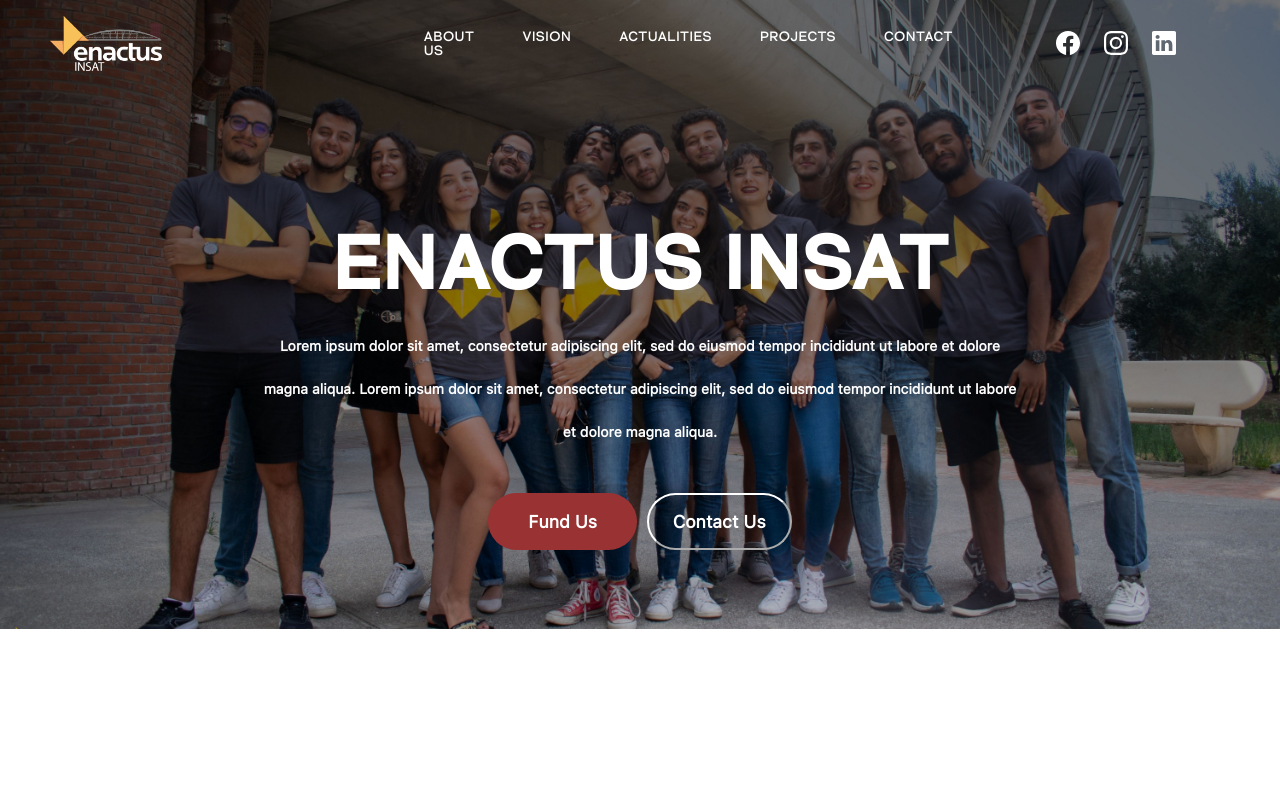
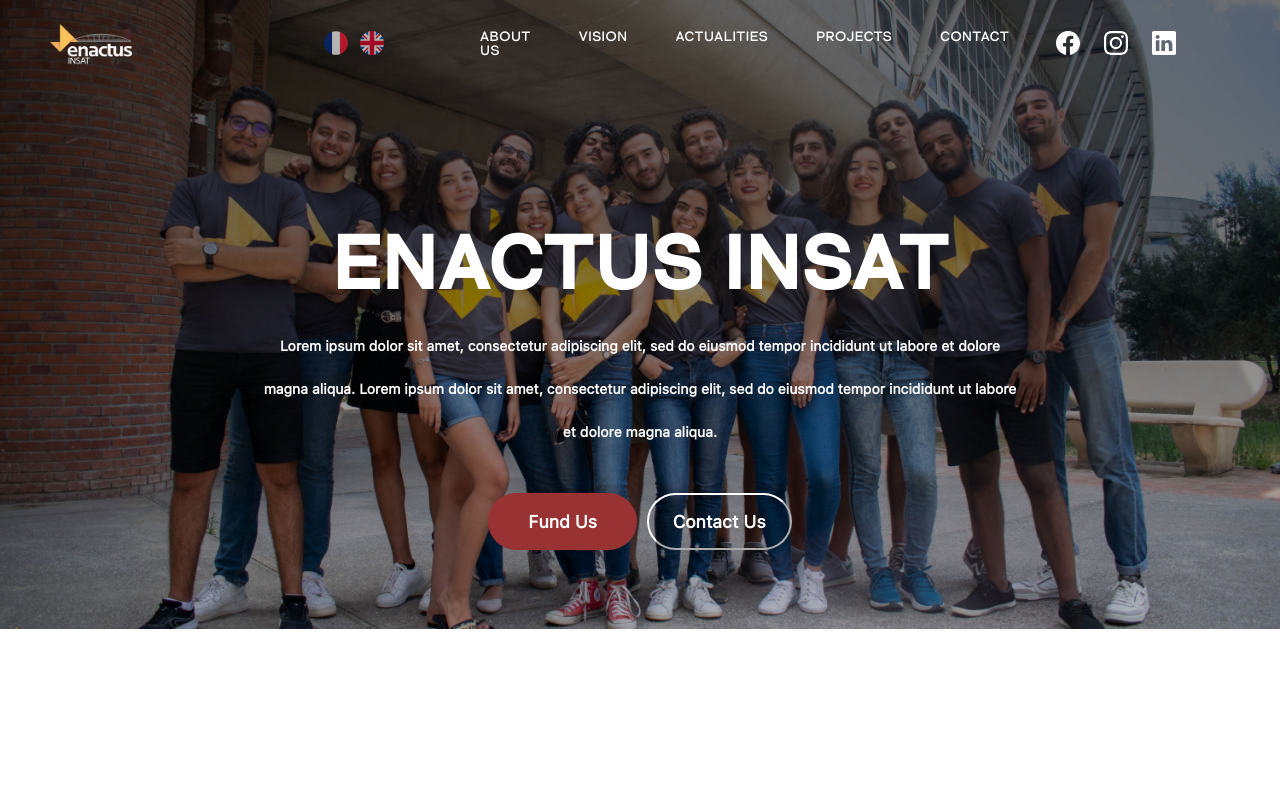
Before and after one commit to Enactus-INSAT/enactus-insat-website, a React (Create React App) app: page / in a window 1280 px wide. Shown: the top 800 px of the page. Built offline with nearby package versions, Linux system fonts and the light colour scheme.

Commit message:
adding flags

```diff
--- a/src/Components/Navbar.js
+++ b/src/Components/Navbar.js
@@ -4,6 +4,9 @@
 import darkLogo from "../Assets/logos/enactus-dark.png"
 import {IconContext} from "react-icons";
 import {BsFacebook, BsLinkedin,BsInstagram} from "react-icons/bs"
+import frFlag from "../Assets/icons/en.svg"
+import enFlag from "../Assets/icons/fr.svg"
+
 
 
 
@@ -27,6 +30,7 @@
     SocialIcon: BsLinkedin, link: "https://fr.linkedin.com/company/enactus-insat?trk=public_profile_volunteering-position_profile-section-card_full-click"
 }
 ,];
+
 const scrollToSection = (event, sectionId) => {
     event.preventDefault();
 
@@ -42,11 +46,32 @@
 
     const [linkHovered, setLinkHovered] = useState(-1);
     const [iconHovered, setIconHovered] = useState(-1);
+    const [flagClassfr,setFlagClassfr]=useState("flag-icon");
+    const [flagClassen,setFlagClassen]=useState("flag-icon");
+    const [language,setLanguage]=useState("fr")
+
 
     return <nav className={isSticky ? "sticky" : "nav"}>
         <div className="navbar-logo-container" onClick={(e) => scrollToSection(e, "home")}>
             <img className="logo" src={isSticky ? darkLogo : lightLogo} alt=""/>
         </div>
+
+        {isSticky ? null : <div className={"flag-container"}>
+            <div onMouseOver={()=>{setFlagClassfr("flag-icon-hover")}} onMouseOut={() => {
+                setFlagClassfr("flag-icon")
+            }} onClick={()=>{
+                setLanguage("fr")
+            }}
+            >
+                <img src={frFlag} alt="" className={flagClassfr}/>
+            </div>
+            <div onMouseOver={()=>{setFlagClassen("flag-icon-hover")}} onMouseOut={() => {
+                setFlagClassen("flag-icon")
+            }} onClick={()=>{setLanguage("en")}}>
+                <img src={enFlag} alt="" className={flagClassen}/>
+            </div>
+        </div> }
+
         <div className={isSticky ? "navbar-links-container-sticky" : "navbar-links-container"}>
             {
                 linkHovered === -1 ?
@@ -61,6 +86,7 @@
                                    onMouseOut={() => {
                                        setLinkHovered(-1);
                                    }}>{name}</a>
+
 
                         );
                     }) :
@@ -86,7 +112,9 @@
                                      }}>{name}</a>
                         );
                     })
+
             }
+
         </div>
         <div className="navbar-logos-container">
             {iconHovered === -1 ?
@@ -105,6 +133,7 @@
                                    }}
                                 > <SocialIcon/></a>
                             </IconContext.Provider>
+
                             :
                             <IconContext.Provider value={{
                                 className: 'social-icons', size: '1.5em', color: 'white'
@@ -131,9 +160,11 @@
                                    href={link}
                                    onMouseOver={() => {
                                        setIconHovered(index);
+
                                    }}
                                    onMouseOut={() => {
                                        setIconHovered(-1);
+
                                    }}
                                 > <SocialIcon/></a>
                             </IconContext.Provider>
@@ -145,17 +176,23 @@
                                    href={link}
                                    onMouseOver={() => {
                                        setIconHovered(index);
+
                                    }}
                                    onMouseOut={() => {
                                        setIconHovered(-1);
+
                                    }}
                                 >
                                     <SocialIcon/></a>
+
                             </IconContext.Provider>
                     )
                 })
             }
         </div>
-    </nav>
+
+
+        </nav>
+
 }
 export default Navbar;
--- a/src/Styles/Navbar.css
+++ b/src/Styles/Navbar.css
@@ -17,6 +17,7 @@
     min-height: 90px;
     max-height: 100px;
     padding-left: 50px ;
+
 }
 
 .sticky{
@@ -77,11 +78,20 @@
 .navbar-menu-container {
     display: none;
 }
-.navbar-menu-container svg {
-    font-size: 1.5rem;
+.flag-container{
+    display: flex;
+    align-content: center;
+    gap: 0.75rem;
+    padding-right: 6rem;
+}
+
+.flag-icon{
+    width: 1.5rem;
+    opacity: 0.7;
+}
+
+.flag-icon-hover{
+opacity: 1;
+    width: 1.5rem;
     cursor: pointer;
 }
-
-.social-icons{
-    size: 4em
-}
```
Also changed, not shown: src/Assets/icons/en.svg (added), src/Assets/icons/fr.svg (added).
